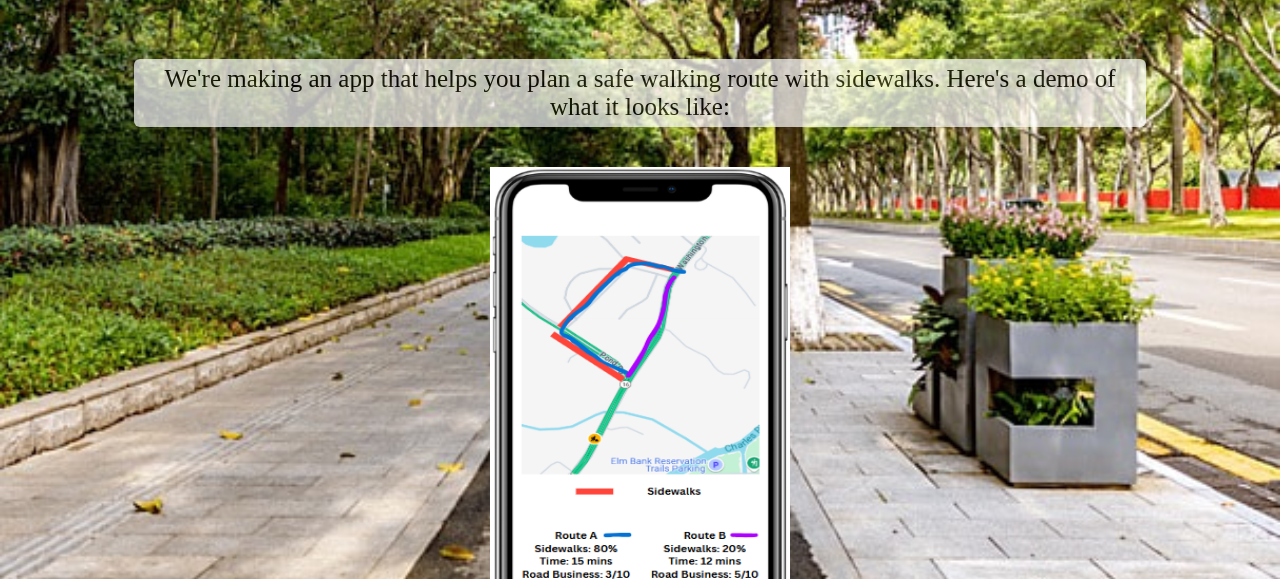
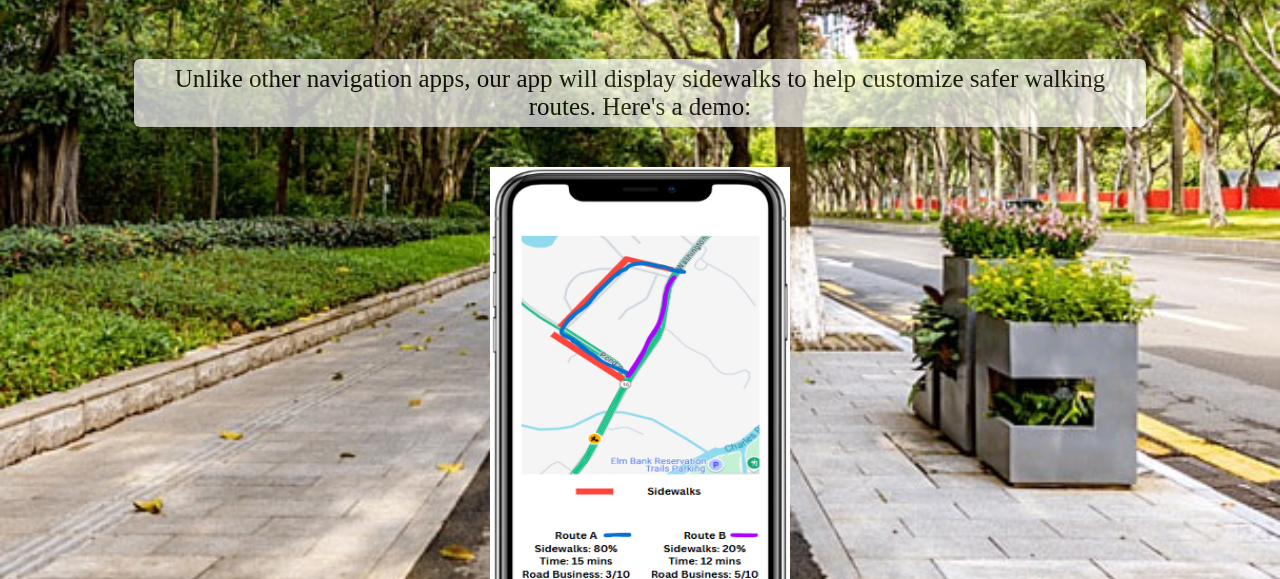
Before and after one commit to yunzhuuuuu/walk-route-planner, a plain HTML site: page website/index.html in a window 1280 px wide. Shown: the part 221-800 px from the top of the page. Drawn offline with Linux system fonts and the light colour scheme.

Commit message:
update text

```diff
--- a/website/index.html
+++ b/website/index.html
@@ -18,7 +18,7 @@
     <body>
         <main class="homepage-content">
             <h1 class="title">Walk Route Planner</h1>
-            <div class="paragraph">We're making an app that helps you plan a safe walking route with sidewalks. Here's a demo of what it looks like:</div>
+            <div class="paragraph">Unlike other navigation apps, our app will display sidewalks to help customize safer walking routes. Here's a demo:</div>
             <img src="images/demo.jpg" alt="demo" width="300" height="500"/>
             <button onclick="end_page()" class="start-button">Pre-order</button>
         </main>
```
